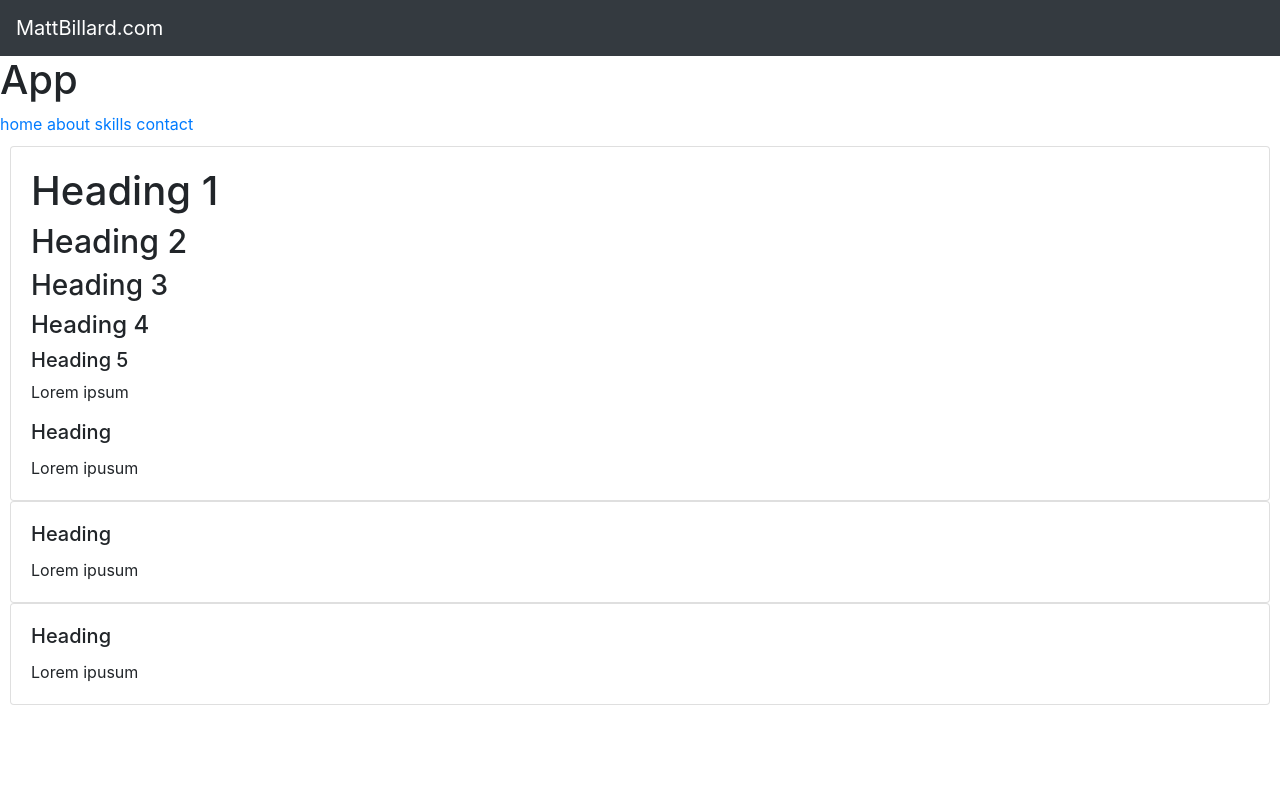
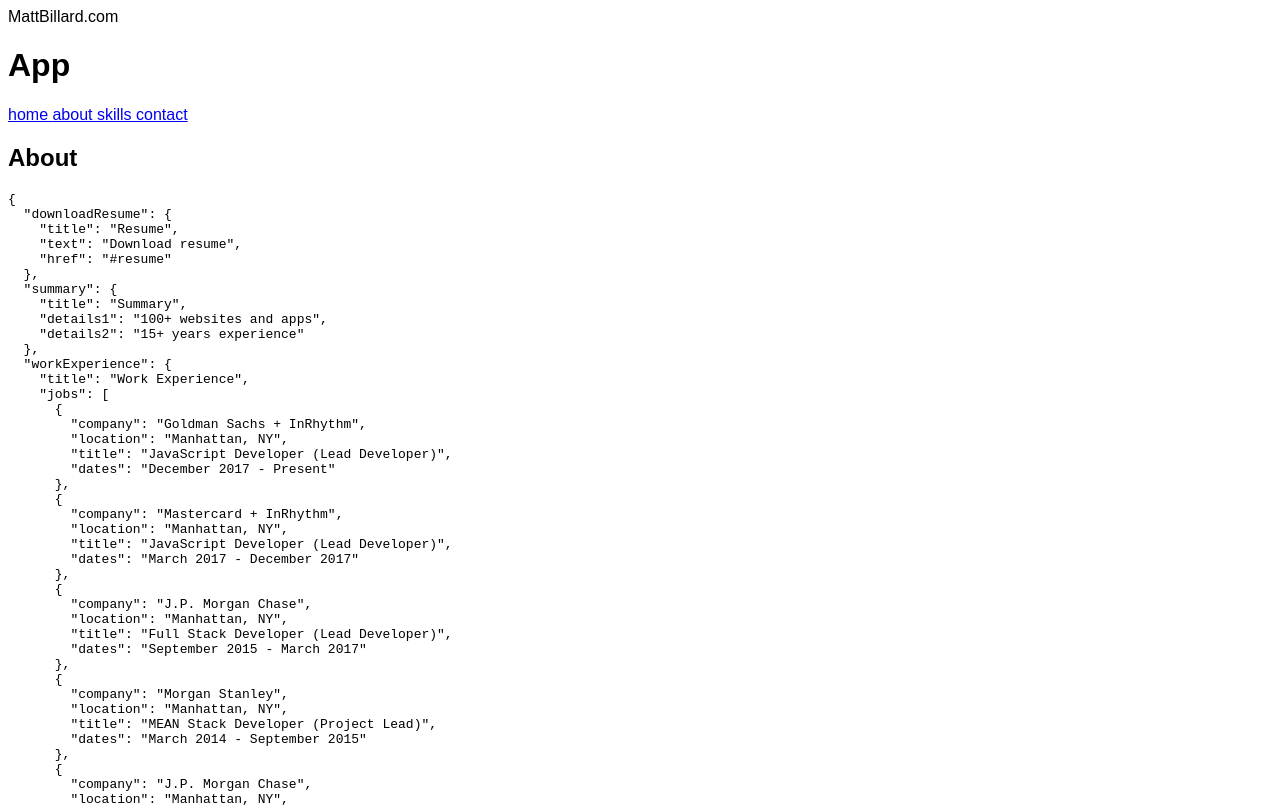
Before and after one commit to mattbillard/mattbillard.com-v2, a React (Create React App) app in the folder react/: page /about in a window 1280 px wide. Shown: the top 807 px of the page. Built offline with nearby package versions, Linux system fonts and the light colour scheme.

Commit message:
Revert
This reverts commit 2c1f28d2e3c1445eef41703ff67441008c473e00.

```diff
--- a/react/package.json
+++ b/react/package.json
@@ -9,9 +9,7 @@
     "@types/react-dom": "16.9.2",
     "@types/react-router-dom": "^5.1.0",
     "axios": "^0.19.0",
-    "bootstrap": "^4.3.1",
     "react": "^16.10.2",
-    "react-bootstrap": "^1.0.0-beta.14",
     "react-dom": "^16.10.2",
     "react-redux": "^7.1.1",
     "react-router-dom": "^5.1.2",
--- a/react/src/components/about/about.tsx
+++ b/react/src/components/about/about.tsx
@@ -1,8 +1,6 @@
 import React, { useEffect } from 'react';
 import { connect } from 'react-redux';
 import { bindActionCreators } from 'redux';
-
-import Card from 'react-bootstrap/Card';
 
 import { getAboutText, IStoreState } from '../../redux';
 import { IAboutText } from '../../types';
@@ -21,52 +19,12 @@
 
   return (
     <div>
-      {/* <h2>About</h2>
+      <h2>About</h2>
       {aboutText && (
         <React.Fragment>
           <pre>{ JSON.stringify(aboutText, null, '  ') }</pre>
         </React.Fragment>
-      )} */}
-
-      <Card>
-        <Card.Body>
-          <h1>Heading 1</h1>
-          <h2>Heading 2</h2>
-          <h3>Heading 3</h3>
-          <h4>Heading 4</h4>
-          <h5>Heading 5</h5>
-          <p>Lorem ipsum</p>
-
-          <Card.Title>
-            Heading
-          </Card.Title>
-          <Card.Text>
-            Lorem ipusum
-          </Card.Text>
-        </Card.Body>
-      </Card>
-
-      <Card>
-        <Card.Body>
-          <Card.Title>
-            Heading
-          </Card.Title>
-          <Card.Text>
-            Lorem ipusum
-          </Card.Text>
-        </Card.Body>
-      </Card>
-
-      <Card>
-        <Card.Body>
-          <Card.Title>
-            Heading
-          </Card.Title>
-          <Card.Text>
-            Lorem ipusum
-          </Card.Text>
-        </Card.Body>
-      </Card>
+      )}
     </div>
   );
 }
--- a/react/src/components/app/app.tsx
+++ b/react/src/components/app/app.tsx
@@ -5,8 +5,7 @@
 import { About, Contact, Home, Skills, TopBar } from '../';
 import { configureStore } from '../../redux';
 
-// import './app.css';
-import 'bootstrap/dist/css/bootstrap.min.css';
+import './app.css';
 
 const store = configureStore();
 
@@ -23,7 +22,7 @@
           <Link to='/skills'>skills </Link>
           <Link to='/contact'>contact </Link>
 
-          <div style={{padding: '10px'}}>
+          <div>
             <Switch>
               <Route path='/home' component={Home}/>
               <Route path='/about' component={About}/>
--- a/react/src/components/top-bar/top-bar.tsx
+++ b/react/src/components/top-bar/top-bar.tsx
@@ -1,11 +1,9 @@
 import React from 'react';
-
-import Navbar from 'react-bootstrap/Navbar';
 
 export const TopBar: React.FC = () => {
   return (
-    <Navbar bg="dark" variant="dark">
-      <Navbar.Brand>MattBillard.com</Navbar.Brand>
-    </Navbar>
+    <div>
+      MattBillard.com
+    </div>
   );
 }
```
Also changed, not shown: 1 other file (tests, documents, lock files or other folders).
